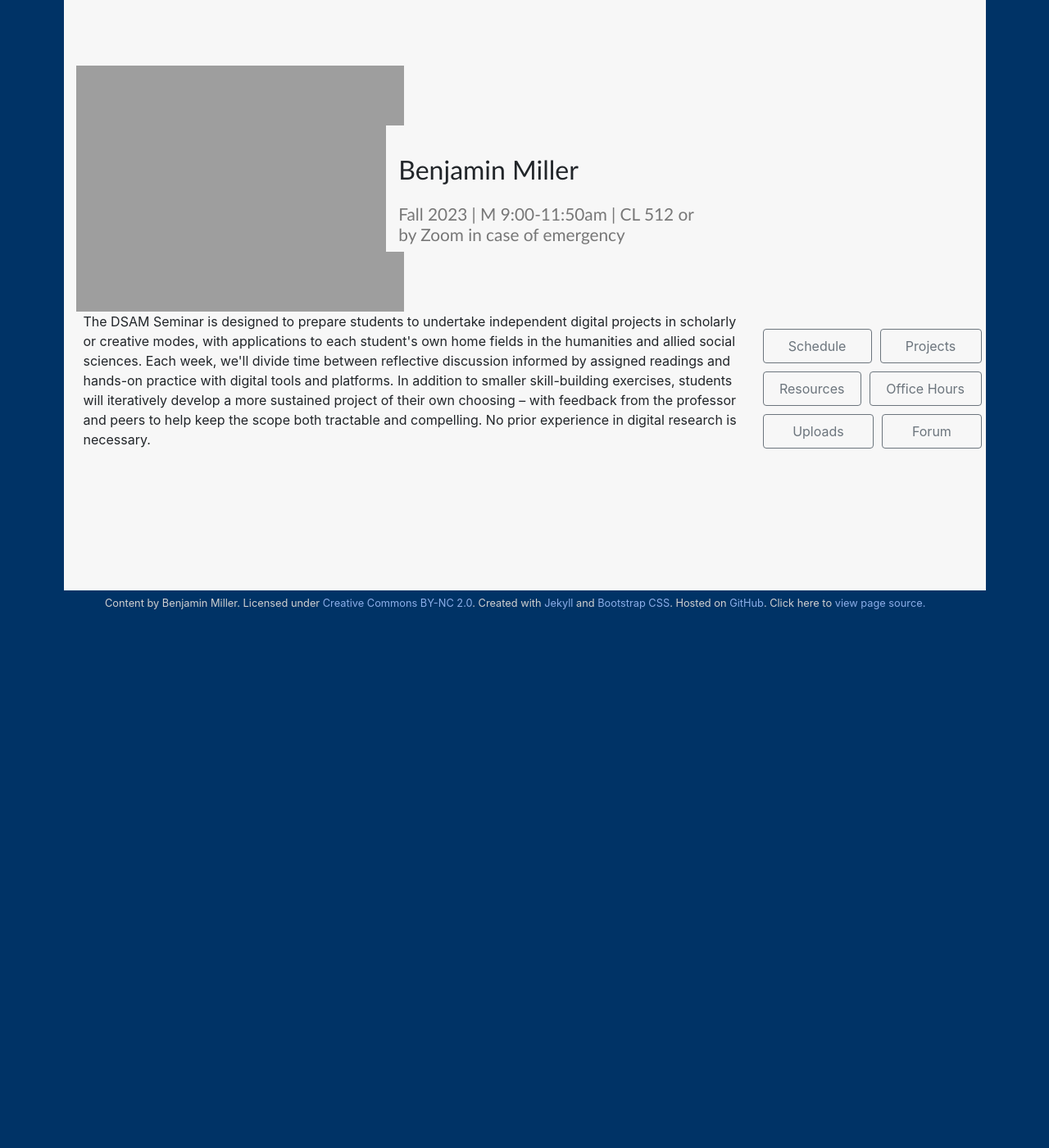
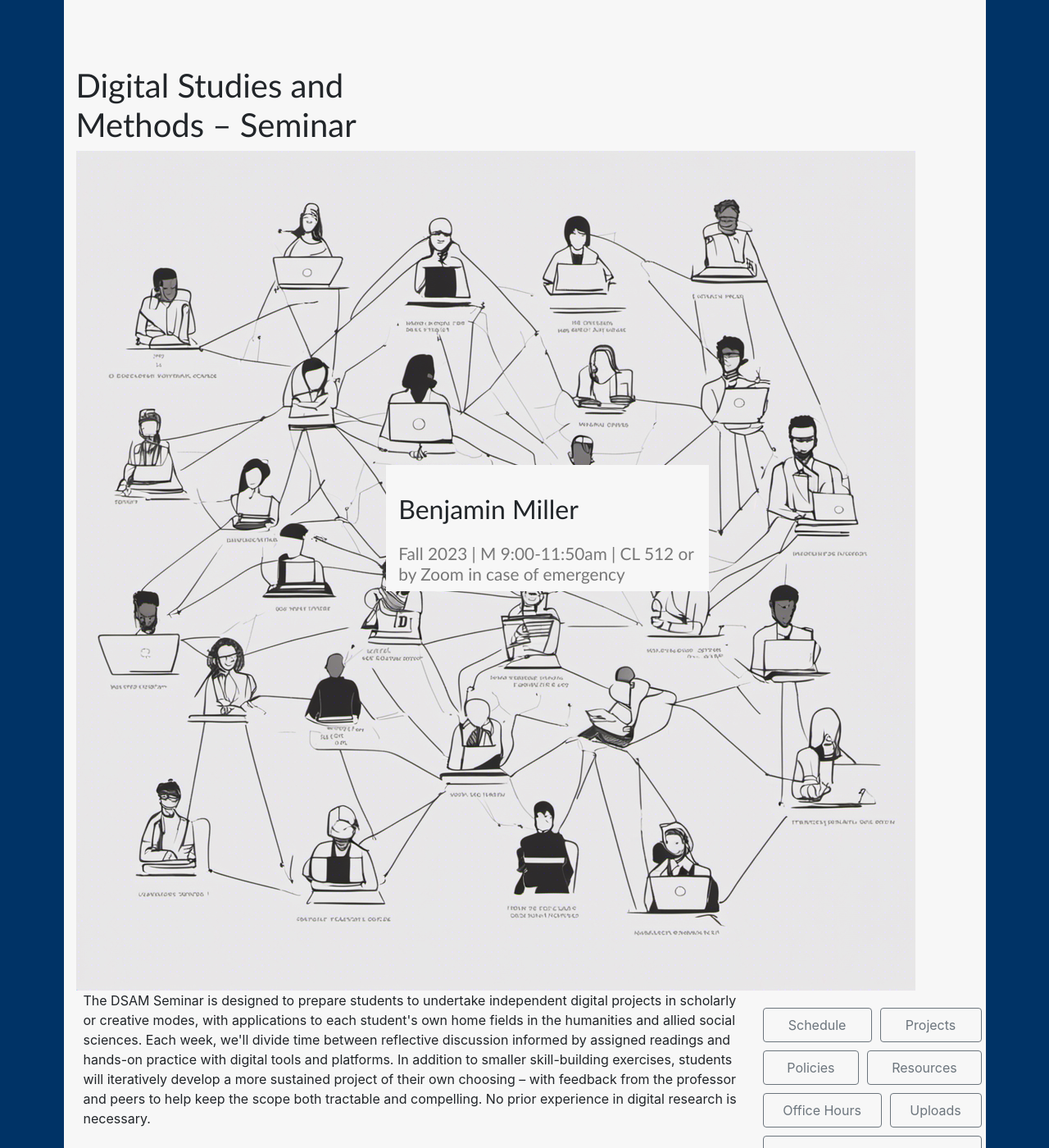
Before and after one commit to benmiller314/dsam2023fall, a Jekyll site: the page built from index.md, in a window 1280 px wide and 1400 px high. Shown: the whole window at 82% size. Built offline with Jekyll 4.4.1, drawn with Linux system fonts in a browser that asks for light colours.

Commit message:
adjust front page and nav_contents for dsam
still having trouble with the home page image path (and the layout needs a more modern overhaul, but no time for that just now)

```diff
--- a/_config.yml
+++ b/_config.yml
@@ -13,7 +13,9 @@ course:
   # base_path: /
   # E.g., ENGL 536
   number: DSAM 3000 / HAA 2045
-  name: Seminar in Digital Studies and Methods
+  name: Digital Studies and Methods – Seminar
+  cover_image_path: assets/img/course-title.png
+  cover_image_alt: a network of multicultural people connected by strings of code, line-art style (image generated by dreamstudio ai)
   university: University of Pittsburgh
   # Keep the description brief, about 140 chars
   description: Computing with humans and humanizing with computers
--- a/_includes/nav_contents.html
+++ b/_includes/nav_contents.html
@@ -1,4 +1,4 @@
-<a class="navbar-brand" href="{{site.github_url}}/">Composing Digital Media</a>
+<a class="navbar-brand" href="{{site.github_url}}/">{{site.course.name}}</a>
 
 <!-- The button to expand the menu on small screens -->
 <button class="navbar-toggler" type="button" data-toggle="collapse" data-target="#navbarNav" aria-controls="navbarNav" aria-expanded="false" aria-label="Toggle navigation">
--- a/_layouts/front.html
+++ b/_layouts/front.html
@@ -11,8 +11,8 @@
 
     <header class="d-flex align-items-center page-header justify-content-between">
       <div class="col col-md-6">
-        <h1 class="sr-only">Composing Digital Media</h1>
-        <img src="{{site.github_url}}/assets/img/course-title.gif" alt="animating media through replication, revision, responsiveness, rearrangement, remix, and more." />
+        <h1>{{site.course.name}}</h1>
+        <img src="{{site.course.cover_image_path}}" alt="{{site.course.cover_image_alt}}" />
       </div>
       <div class="flex-column justify-content-between align-items-center page-header col-md-6">
           <h2>{{ site.course.instructor.name }}</h2>
--- a/index.md
+++ b/index.md
@@ -9,6 +9,7 @@
 <nav id="front-nav" class="nav nav-pills center-pills my-3">
     <a class="flex-lg-fill text-lg-center btn btn-outline-secondary nav-item nav-link" role="navigation" href="schedule" title="lesson plans and homeworks">Schedule</a>
     <a class="flex-lg-fill text-lg-center btn btn-outline-secondary nav-item nav-link" role="navigation" href="projects" title="major assignments for the course">Projects</a>
+    <a class="flex-lg-fill text-lg-center btn btn-outline-secondary nav-item nav-link" role="navigation" href="policies" title="useful links">Policies</a>
     <a class="flex-lg-fill text-lg-center btn btn-outline-secondary nav-item nav-link" role="navigation" href="resources" title="useful links">Resources</a>
     <a class="flex-lg-fill text-lg-center btn btn-outline-secondary nav-item nav-link" role="navigation" href="office" title="one-on-one is most hands-on">Office Hours</a>
     <a class="flex-lg-fill text-lg-center btn btn-outline-secondary nav-item nav-link" role="navigation" href="uploads" title="files and handouts">Uploads</a>
```
Also changed, not shown: assets/img/course-title.png (added), 1 other file.
